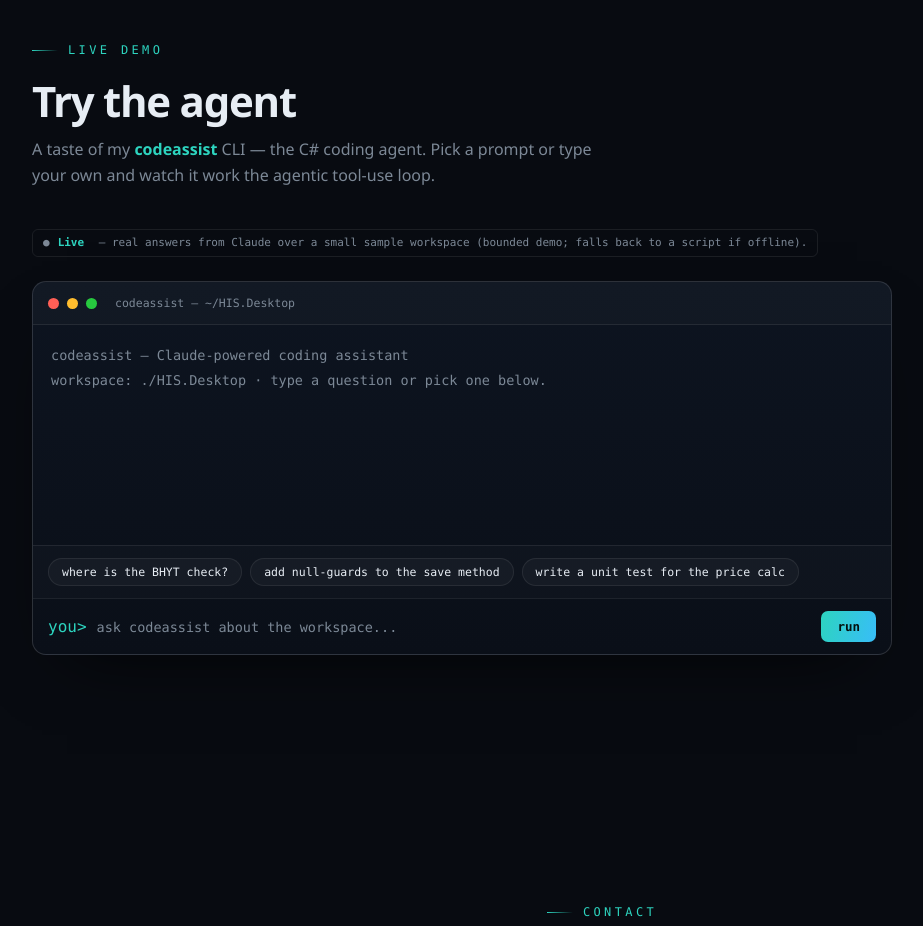
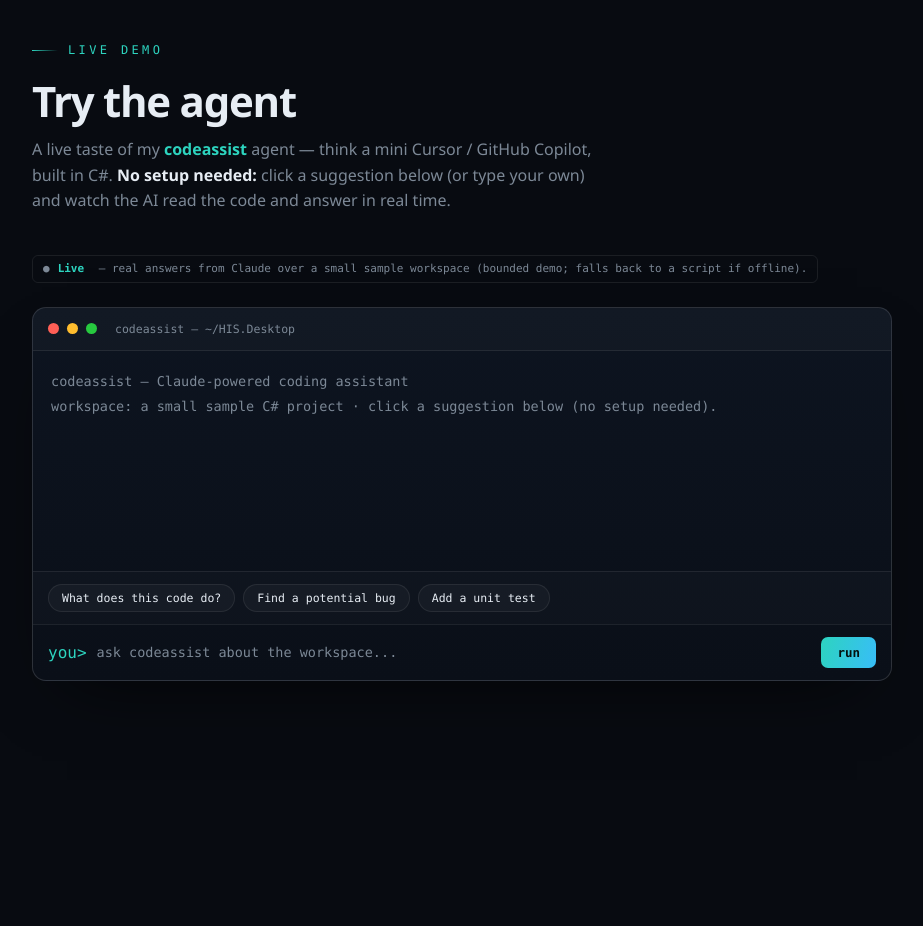
Before and after one commit to danghandsome/danghandsome.github.io, a plain HTML site: page index.html in a window 1280 px wide. Shown: the part 4120-5046 px from the top of the page, without its empty margins (38-961 px from the left). Drawn offline with Linux system fonts and the light colour scheme.

Commit message:
Recruiter-friendly demo: plain-language prompts + no-setup hint

```diff
--- a/index.html
+++ b/index.html
@@ -442,7 +442,7 @@
       <div class="reveal">
         <p class="eyebrow">Live demo</p>
         <h2 class="section-title">Try the agent</h2>
-        <p class="section-sub">A taste of my <b style="color:var(--accent)">codeassist</b> CLI — the C# coding agent. Pick a prompt or type your own and watch it work the agentic tool-use loop.</p>
+        <p class="section-sub">A live taste of my <b style="color:var(--accent)">codeassist</b> agent — think a mini Cursor / GitHub Copilot, built in C#. <b style="color:var(--text)">No setup needed:</b> click a suggestion below (or type your own) and watch the AI read the code and answer in real time.</p>
         <span class="demo-note">● <b>Live</b>&nbsp;— real answers from Claude over a small sample workspace (bounded demo; falls back to a script if offline).</span>
       </div>
 
@@ -451,11 +451,11 @@
           <span class="d r"></span><span class="d y"></span><span class="d g"></span>
           <span class="t">codeassist — ~/HIS.Desktop</span>
         </div>
-        <div class="demo-body" id="demo-body"><span class="p">codeassist — Claude-powered coding assistant</span><br><span class="p">workspace: ./HIS.Desktop · type a question or pick one below.</span></div>
+        <div class="demo-body" id="demo-body"><span class="p">codeassist — Claude-powered coding assistant</span><br><span class="p">workspace: a small sample C# project · click a suggestion below (no setup needed).</span></div>
         <div class="demo-chips" id="demo-chips">
-          <button data-k="bhyt">where is the BHYT check?</button>
-          <button data-k="null">add null-guards to the save method</button>
-          <button data-k="test">write a unit test for the price calc</button>
+          <button>What does this code do?</button>
+          <button>Find a potential bug</button>
+          <button>Add a unit test</button>
         </div>
         <form class="demo-input" id="demo-form">
           <span class="pfx">you&gt;</span>
@@ -712,7 +712,7 @@
   var WORKER_URL = "https://codeassist-demo.dangtran.workers.dev";
 
   function keyFor(m) {
-    return /bhyt|insurance|hein/i.test(m) ? "bhyt" : /null|guard/i.test(m) ? "null" : /test|unit/i.test(m) ? "test" : null;
+    return /null|guard|bug|fix/i.test(m) ? "null" : /test|unit/i.test(m) ? "test" : /bhyt|insurance|hein/i.test(m) ? "bhyt" : null;
   }
 
   // Try the live Worker (real streamed Claude answer); fall back to the scripted demo on any error.
```
